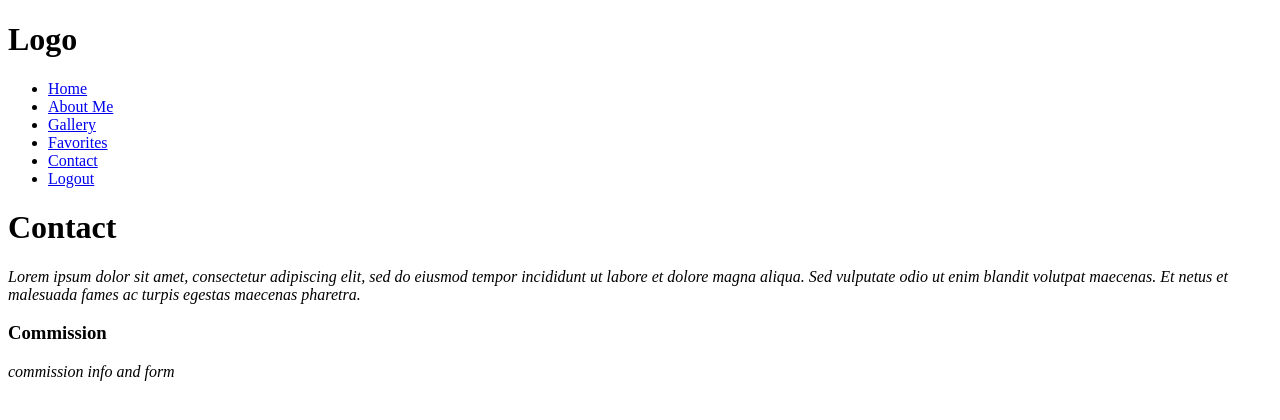
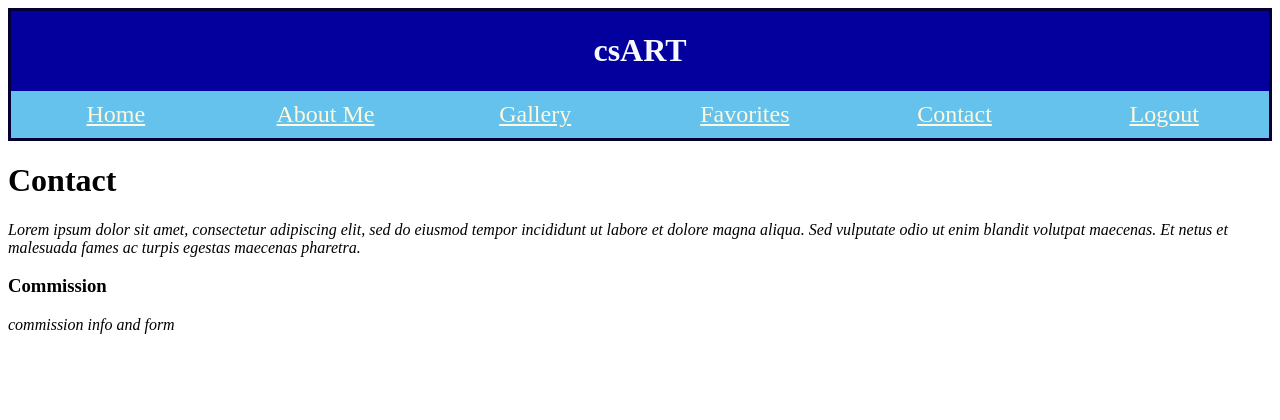
Before and after one commit to ChaseSully222/FrontEnd-Capstone, a React (Create React App) app: page /contact in a window 1280 px wide. Shown: the top 420 px of the page. Built offline with nearby package versions, Linux system fonts and the light colour scheme; no server answers.

Commit message:
added more paintings to the database. Attempting styling

```diff
--- a/src/components/gallery/GalleryDetails.js
+++ b/src/components/gallery/GalleryDetails.js
@@ -2,7 +2,7 @@ import React, { useState, useEffect } from "react";
 import GalleryManager from "../../modules/GalleryManager";
 
 const PaintingDetail = props => {
-  const [painting, setPainting] = useState({ name: "", artWork: "" });
+  const [painting, setPainting] = useState({ name: "", artWork: "", description: "", size: "" });
   const [isLoading, setIsLoading] = useState(true);
 
   useEffect(() => {
--- a/src/components/gallery/GalleryForm.js
+++ b/src/components/gallery/GalleryForm.js
@@ -2,7 +2,7 @@ import React, { useState } from "react";
 import GalleryManager from "../../modules/GalleryManager";
 
 const GalleryForm = props => {
-  const [painting, setPainting] = useState({ name: "", artwork:"", description:"", size: ""});
+  const [painting, setPainting] = useState({ name: "", artWork:"", description:"", size: ""});
   const [isLoading, setIsLoading] = useState(false);
 
   const handleFieldChange = evt => {
--- a/src/components/gallery/PaintingCard.css
+++ b/src/components/gallery/PaintingCard.css
@@ -1,4 +1,58 @@
+img:hover {
+  transform: scale(1.5); /* (150% zoom - Note: if the zoom is too large, it will go outside of the viewport) */
+}
+
+
 img {
-  width: 25%;
+  transition: transform .2s; /* Animation */
+  width: 35%;
   height: auto;
 }
+
+.card {
+  /* Add shadows to create the "card" effect */
+  box-shadow: 0 4px 8px 0 rgb(46, 218, 248);
+  transition: 0.3s;
+  border-radius: 5px; /* 5px rounded corners */
+  background: rgb(0, 22, 41);
+  margin-bottom: 2em;
+  flex: 0 1 24%;
+}
+
+.card-content {
+  padding: .5em;
+}
+
+.card-content h3 {
+  margin-top: 0;
+  margin-bottom: .5em;
+  font-weight: bold;
+  color: rgb(43, 112, 241);
+}
+
+.card-content p {
+  font-size: 80%;
+  color: darkslategrey;
+}
+
+.content-artname {
+  color: darkslategrey;
+}
+
+.card button {
+  background-color: rgb(102, 102, 102);
+  border: none;
+  color: cornsilk;
+  text-align: center;
+  text-decoration: none;
+  display: inline-block;
+  font-size: 14px;
+  padding: .5em;
+  border-radius: 2px;
+  margin: .1em;
+  width: 100%;
+}
+
+.card button:hover {
+  background-color: darkblue;
+}
--- a/src/components/gallery/PaintingCard.js
+++ b/src/components/gallery/PaintingCard.js
@@ -11,7 +11,9 @@ const PaintingCard = props => {
       userId: parseInt(activeUserId),
       paintingId: props.painting.id
     };
-    FavoritesManager.post(newFavorite).then(() => window.alert("added to favorites!"))
+    FavoritesManager.post(newFavorite).then(() =>
+      window.alert("added to favorites!")
+    );
   };
 
   const deleteUserFav = id => {
@@ -22,7 +24,7 @@ const PaintingCard = props => {
     FavoritesManager.usersWithFavorites(activeUserId, paintingId).then(
       result => {
         if (result.length === 0) {
-          addUserFavorite()
+          addUserFavorite();
         } else {
           window.alert("already a favorite");
         }
--- /dev/null
+++ b/src/components/nav/NavBar.css
@@ -0,0 +1,40 @@
+small {
+    font-size: 75%;
+  }
+
+  header {
+    background-color: rgb(3, 0, 158);
+    border: rgb(5, 0, 51) solid 3px;
+  }
+
+  .site-title {
+    color: ghostwhite;
+    text-align: center;
+  }
+
+  nav .container {
+    display: flex;
+    padding: 0;
+    margin-bottom: 0;
+  }
+
+  nav .container li {
+    flex: 1;
+    padding: 10px;
+    text-align: center;
+    font-size: 1.5em;
+    color: cornsilk;
+    box-sizing: border-box;
+    background-color: rgb(100, 194, 237);
+    list-style-type: none;
+  }
+
+  .nav-link {
+    color: cornsilk;
+    text-decoration: underline;
+    cursor: pointer;
+  }
+
+  .nav-link:hover {
+    color: maroon;
+  }
--- a/src/components/nav/NavBar.js
+++ b/src/components/nav/NavBar.js
@@ -1,6 +1,7 @@
 import React from "react";
 import { withRouter } from "react-router-dom";
 import { Link } from "react-router-dom";
+import "./NavBar.css"
 
 const NavBar = props => {
   const handleLogout = () => {
@@ -11,7 +12,7 @@ const NavBar = props => {
   return (
     <header>
       <h1 className="site-title">
-        Logo
+        csART
         <br />
       </h1>
       <nav>
```
